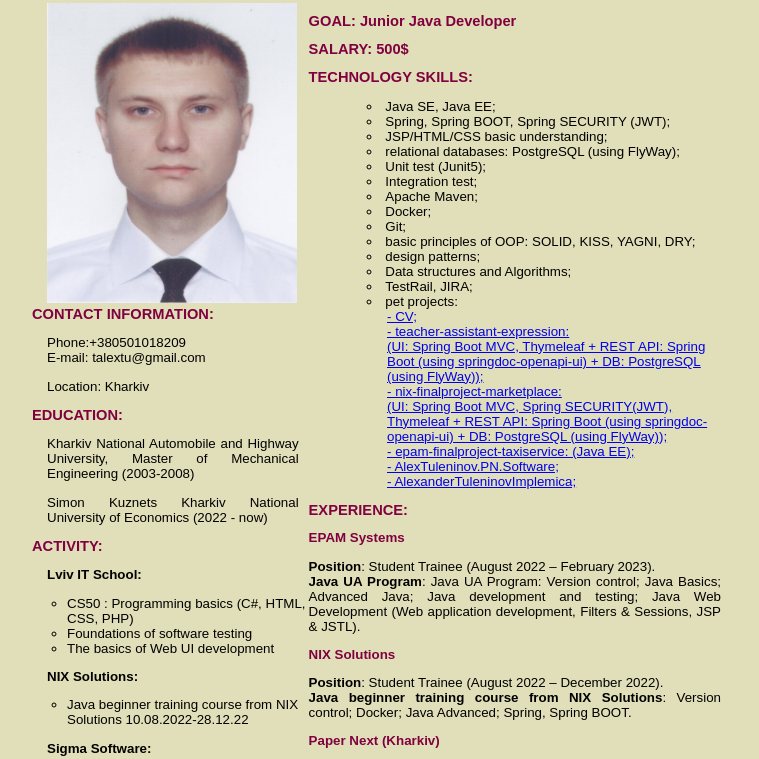
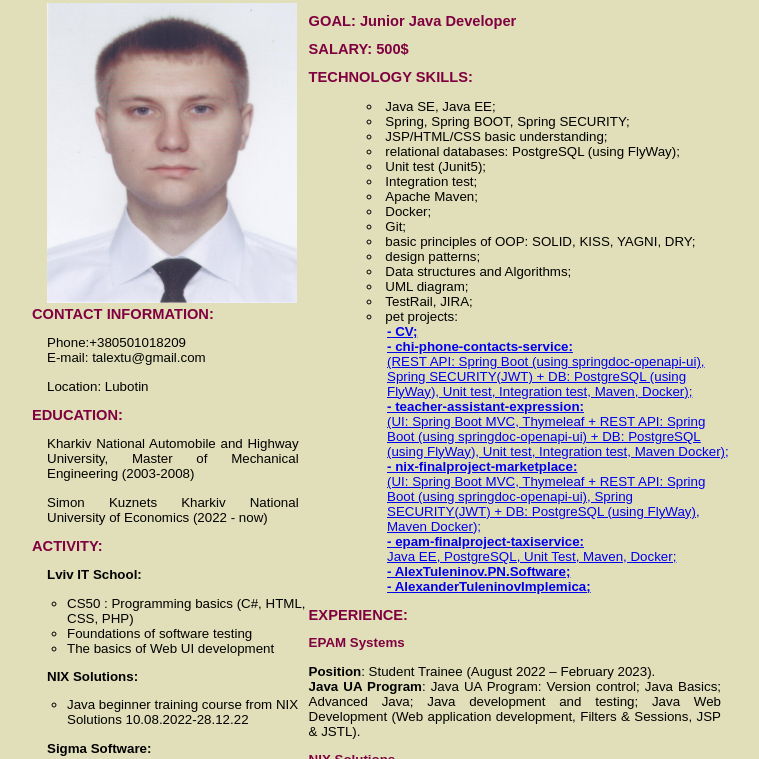
Before and after one commit to AlexTul/AlexTul.github.io, a plain HTML site: page index.html in a window 1280 px wide. Shown: the part 41-800 px from the top of the page, without its empty margins (261-1020 px from the left). Drawn offline with Linux system fonts and the light colour scheme.

Commit message:
Add files via upload

```diff
--- a/index.html
+++ b/index.html
@@ -25,7 +25,7 @@
 					</p>
 				</div>
 				<div>
-					<p>Location: Kharkiv</p>
+					<p>Location: Lubotin</p>
 					<h2>EDUCATION:</h2>
 					<p>
 						Kharkiv National Automobile and Highway University, Master of Mechanical Engineering (2003-2008)<br>
@@ -75,7 +75,7 @@
 							<li>Responsible</li>
 							<li>Attention to details</li>
 							<li>Sociable</li>
-							<li>Easy trained</li>
+							<li>Easy learning</li>
 						</ul>
 					</p>
 				</div>
@@ -120,7 +120,7 @@
 				<p>
 					<div id="major">
 							<li>Java SE, Java EE;<br></li>
-							<li>Spring, Spring BOOT, Spring SECURITY (JWT);</li>
+							<li>Spring, Spring BOOT, Spring SECURITY;</li>
 							<li>JSP/HTML/CSS basic understanding;<br></li>
 							<li>relational databases: PostgreSQL (using FlyWay);<br></li>
 							<li>Unit test (Junit5);<br></li>
@@ -131,15 +131,17 @@
 							<li>basic principles of OOP: SOLID, KISS, YAGNI, DRY;<br></li>
 							<li>design patterns;<br></li>
 							<li>Data structures and Algorithms;<br></li>
+							<li>UML diagram;<br></li>
 							<li>TestRail, JIRA;<br></li>
 							<li>pet projects:<br></li>
 						<div id="hlink">
-							<a href="https://alextul.github.io/">- CV;</a><br>
-							<a href="и ві">- teacher-assistant-expression:<br>(UI: Spring Boot MVC, Thymeleaf + REST API: Spring Boot (using springdoc-openapi-ui) + DB: PostgreSQL (using FlyWay));</a><br>
-							<a href="https://github.com/AlexTul/nix-finalproject-marketplace">- nix-finalproject-marketplace:<br>(UI: Spring Boot MVC, Spring SECURITY(JWT), Thymeleaf + REST API: Spring Boot (using springdoc-openapi-ui) + DB: PostgreSQL (using FlyWay));</a><br>
-							<a href="https://github.com/AlexTul/epam-finalproject-taxiservice">- epam-finalproject-taxiservice: (Java EE);</a><br>
-							<a href="https://github.com/AlexTul/AlexTuleninov.PN.Software">- AlexTuleninov.PN.Software;</a><br>
-							<a href="https://github.com/AlexTul/AlexanderTuleninovImplemica">- AlexanderTuleninovImplemica;</a><br>
+							<a href="https://alextul.github.io/"><b>- CV;</b></a><br>
+							<a href="https://github.com/AlexTul/chi-phone-contacts-service"><b>- chi-phone-contacts-service:</b><br>(REST API: Spring Boot (using springdoc-openapi-ui), Spring SECURITY(JWT) + DB: PostgreSQL (using FlyWay), Unit test, Integration test, Maven, Docker);</a><br>
+							<a href="https://github.com/AlexTul/teacher-assistant-expression"><b>- teacher-assistant-expression:</b><br>(UI: Spring Boot MVC, Thymeleaf + REST API: Spring Boot (using springdoc-openapi-ui) + DB: PostgreSQL (using FlyWay), Unit test, Integration test, Maven Docker);</a><br>
+							<a href="https://github.com/AlexTul/nix-finalproject-marketplace"><b>- nix-finalproject-marketplace:</b><br>(UI: Spring Boot MVC, Thymeleaf + REST API: Spring Boot (using springdoc-openapi-ui), Spring SECURITY(JWT) + DB: PostgreSQL (using FlyWay), Maven Docker);</a><br>
+							<a href="https://github.com/AlexTul/epam-finalproject-taxiservice"><b>- epam-finalproject-taxiservice:</b><br>Java EE, PostgreSQL, Unit Test, Maven, Docker;</a><br>
+							<a href="https://github.com/AlexTul/AlexTuleninov.PN.Software"><b>- AlexTuleninov.PN.Software;</b></a><br>
+							<a href="https://github.com/AlexTul/AlexanderTuleninovImplemica"><b>- AlexanderTuleninovImplemica;</b></a><br>
 						</div>
 					</div>
 
```
